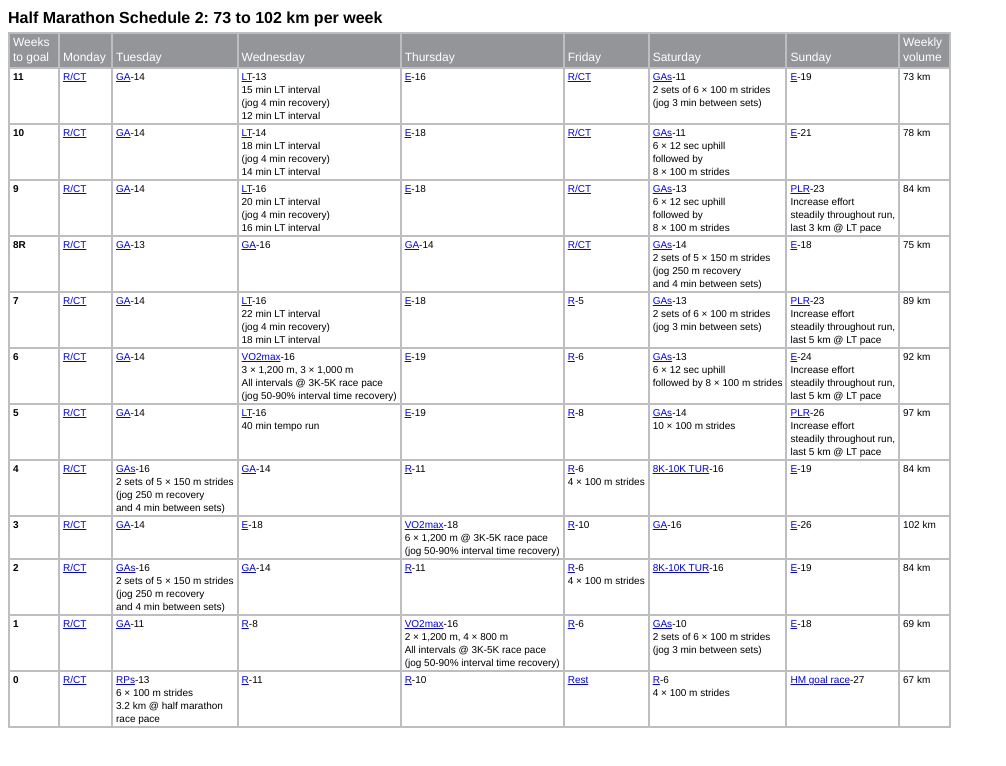
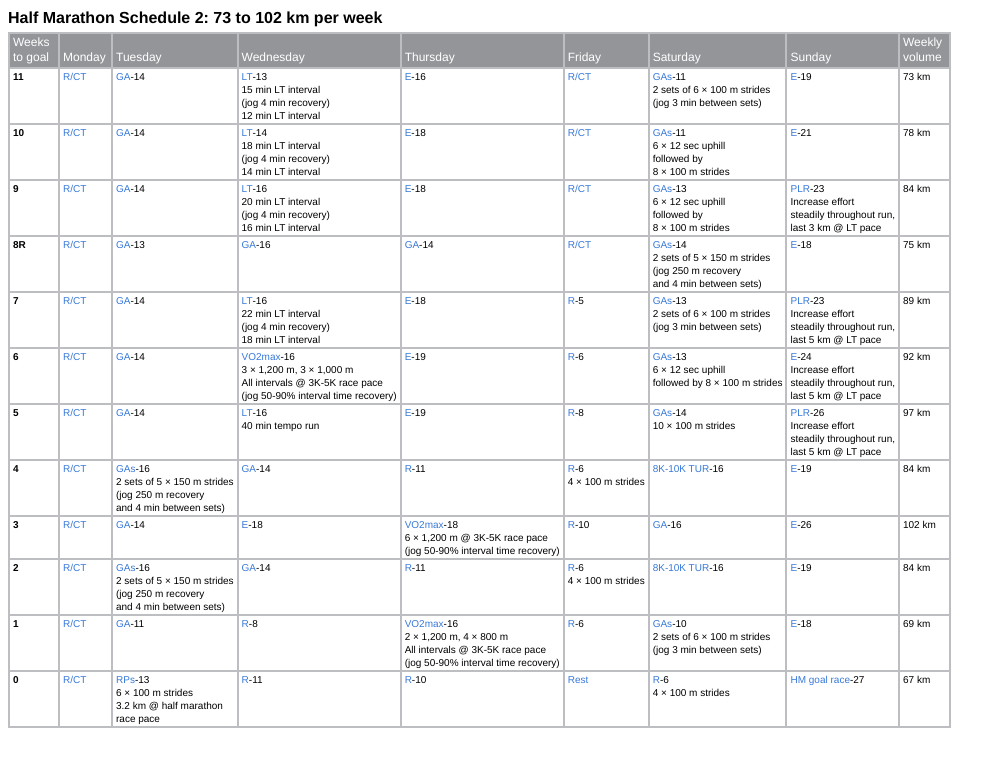
Before and after one commit to rustamyusupov/faster-road-racing, a React (Create React App) app: page / in a window 1280 px wide. Shown: the top 766 px of the page, without its empty margins (0-1006 px from the left). Built offline with nearby package versions, Linux system fonts and the light colour scheme.

Commit message:
add styles for link

```diff
--- a/src/components/Link/Link.css
+++ b/src/components/Link/Link.css
@@ -0,0 +1,26 @@
+.link {
+  position: relative;
+  color: #3879d9;
+  text-decoration: none;
+  transition-duration: 0.3s;
+  transition-property: color;
+  cursor: pointer;
+}
+
+.link::after {
+  position: absolute;
+  right: 0;
+  bottom: 0;
+  left: 0;
+  height: 1px;
+  opacity: 0;
+  content: '';
+  color: inherit;
+  background-color: currentColor;
+  transform: scaleY(0.5);
+  transition: opacity 0.2s;
+}
+
+.link:hover::after {
+  opacity: 1;
+}
```
